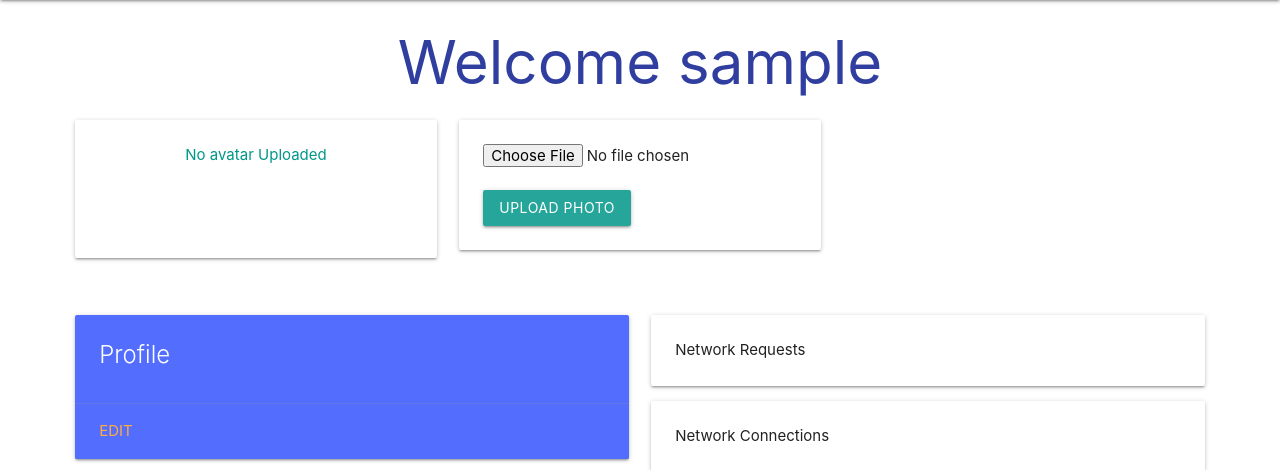
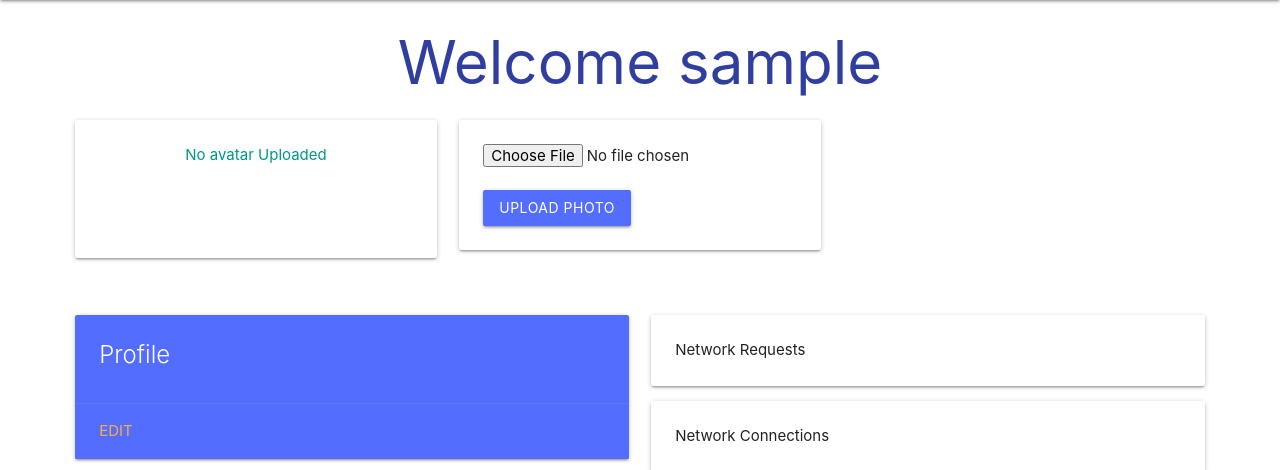
Before and after one commit to lilibella28/Job-Tracker, a Django app: page /profile/ in a window 1280 px wide. Shown: the part 64-534 px from the top of the page. Run offline with Django 4.2, Linux system fonts and the light colour scheme; the visitor is signed in with stand-in values (Sample User, id 1); data comes from the database, SQL or seed files in the repository; data that the repository does not hold is empty.

Commit message:
change upload btn to indigo

```diff
--- a/main_app/templates/network/profile.html
+++ b/main_app/templates/network/profile.html
@@ -24,7 +24,7 @@ class="card-panel s6 m4"
 {% csrf_token %}
 <input type="file" name="avatar-file" />
 <br /><br />
-<input type="submit" class="btn" value="Upload Photo" />
+<input type="submit" class="btn indigo accent-2" value="Upload Photo" />
 </form><br>
 </div>
 </div>
```
